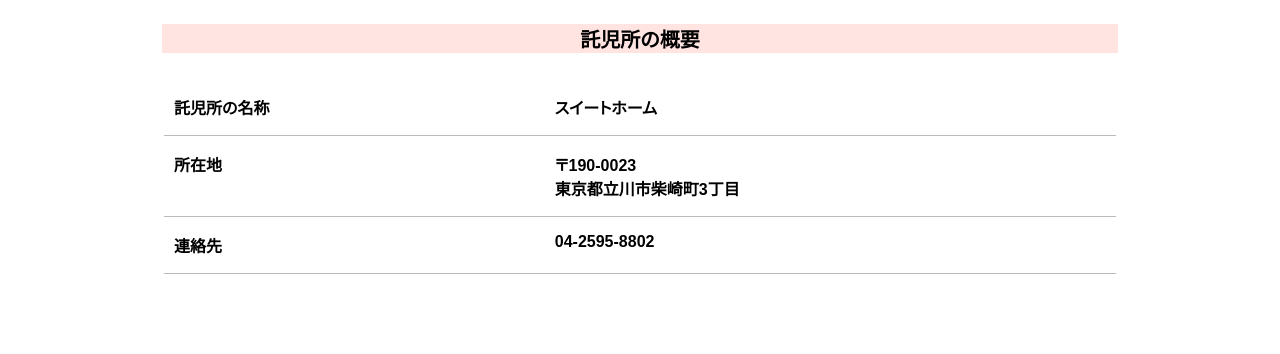
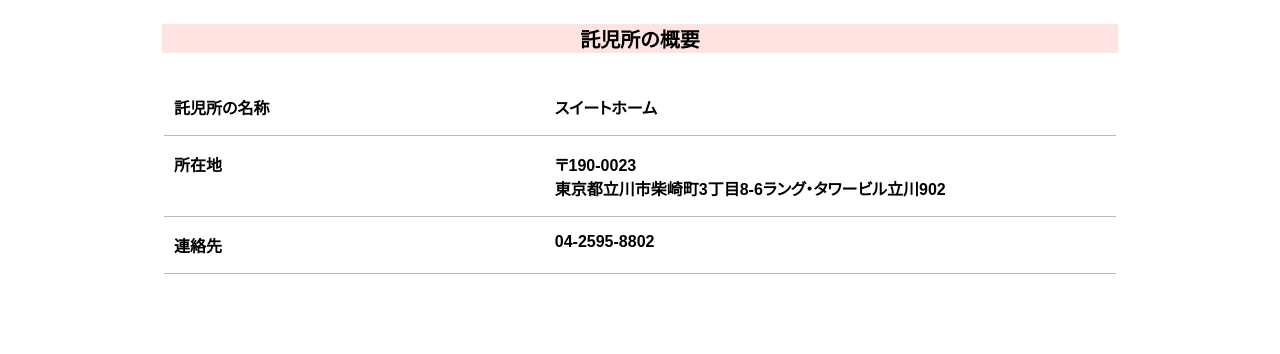
Before and after one commit to KataokaHirotaka/sweet-home, a website built with webpack: page src/pug/index.pug in a window 1280 px wide. Shown: the part 2120-2474 px from the top of the page. Built offline with nearby package versions, Linux system fonts and the light colour scheme; no server answers; files whose address does not match are found by name; a web font is replaced by a local one.

Commit message:
住所修正

```diff
--- a/src/pug/object/component/_about.pug
+++ b/src/pug/object/component/_about.pug
@@ -22,7 +22,7 @@ block name
     {
       ttl: "所在地",
       txt: "〒190-0023",
-      txt_2: "東京都立川市柴崎町3丁目"
+      txt_2: "東京都立川市柴崎町3丁目8-6ラング・タワービル立川902"
     },
     {
       ttl: "連絡先",
```
